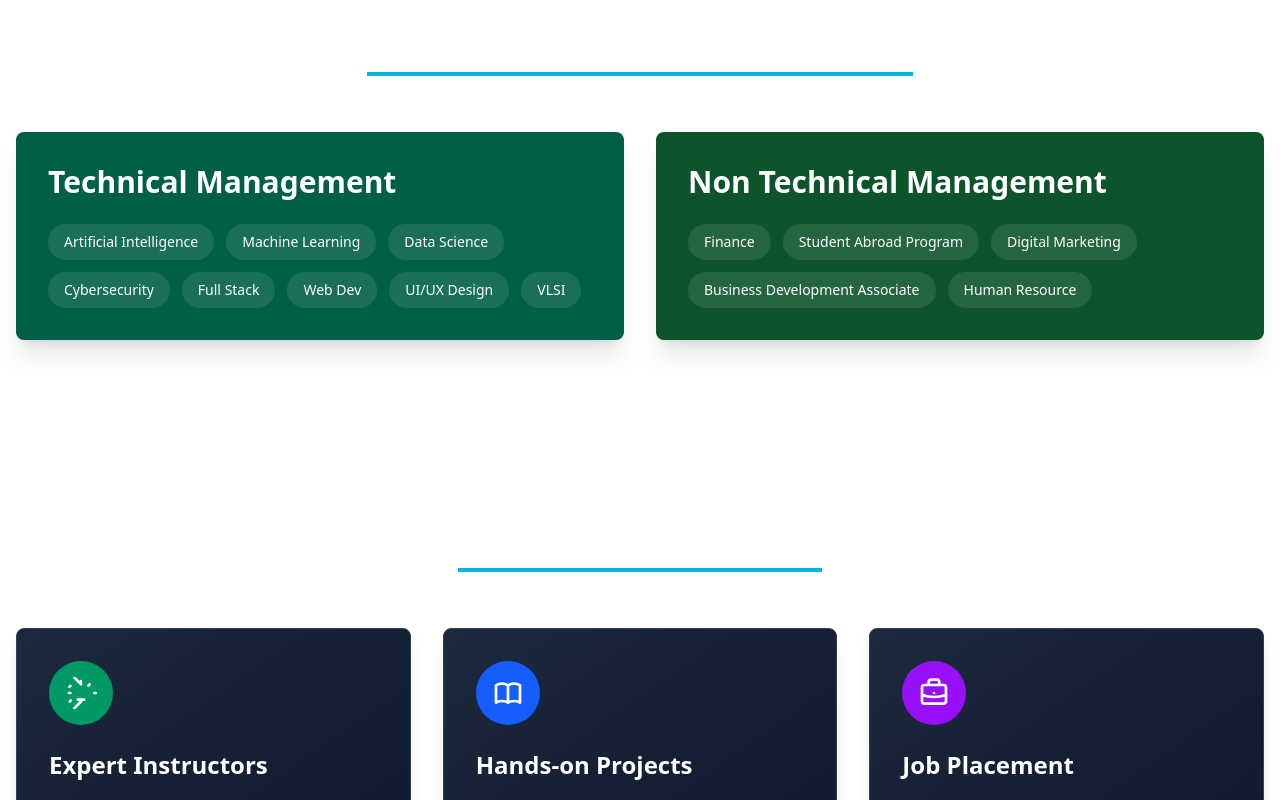
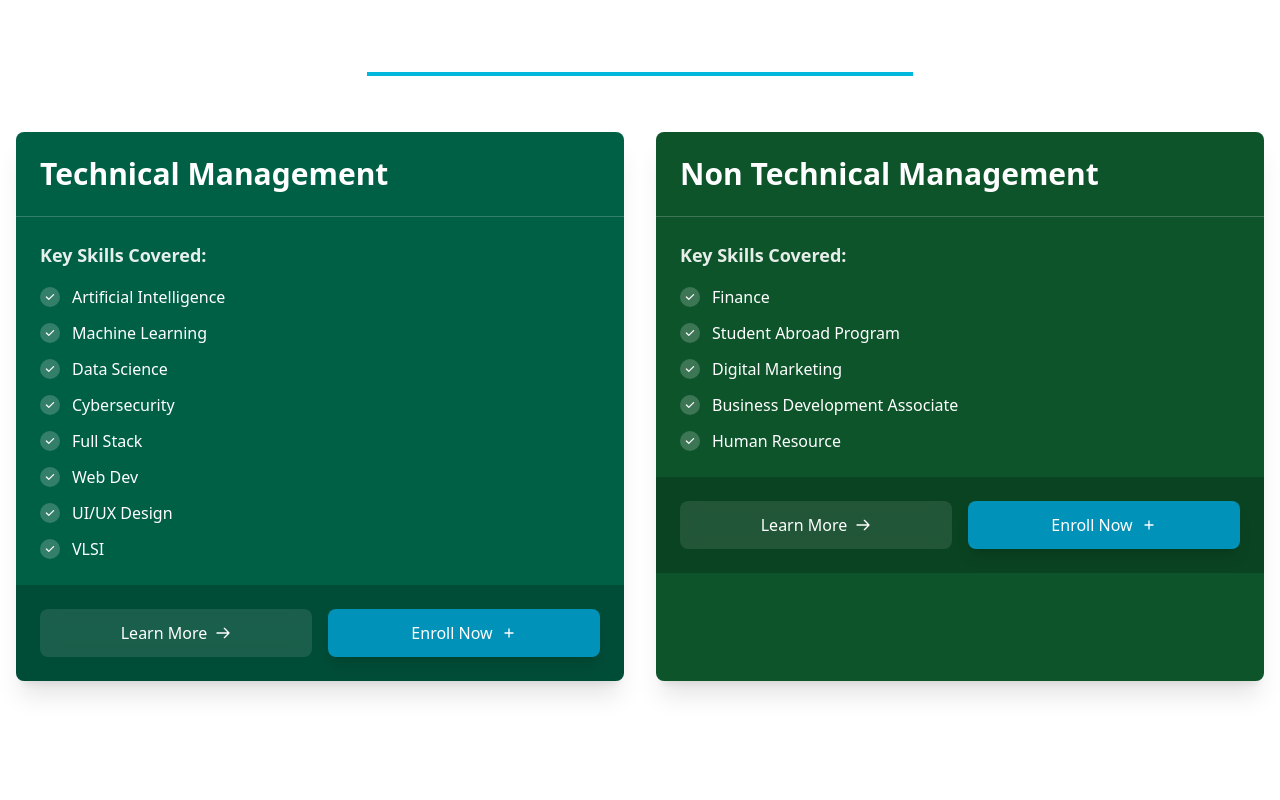
Before and after one commit to mismyst/nextsync, a Next.js app: page / in a window 1280 px wide. Shown: the part 860-1660 px from the top of the page. Built offline with nearby package versions, Linux system fonts and the light colour scheme.

Commit message:
Update page.tsx

```diff
--- a/app/page.tsx
+++ b/app/page.tsx
@@ -69,11 +69,11 @@ export default function Home() {
       </span>
     </h2>
 
-            <div className="grid grid-cols-1 md:grid-cols-2 gap-8">
+    <div className="grid grid-cols-1 lg:grid-cols-2 gap-8">
       {trainingsData.map((training, index) => (
         <div
           key={training.title}
-                  className={`${training.bgColor} rounded-lg p-8 shadow-xl transform transition-all duration-700 ${
+          className={`${training.bgColor} rounded-lg shadow-xl transform transition-all duration-700 overflow-hidden ${
             showTrainings
               ? 'translate-y-0 opacity-100'
               : index % 2 === 0
@@ -81,16 +81,44 @@ export default function Home() {
                 : '-translate-y-24 opacity-0'
           }`}
         >
-                  <h3 className="text-2xl md:text-3xl font-bold text-white mb-6">{training.title}</h3>
-                  <div className="flex flex-wrap gap-3">
+          <div className="p-6 border-b border-white/20">
+            <h3 className="text-2xl md:text-3xl font-bold text-white">{training.title}</h3>
+          </div>
+
+          <div className="p-6">
+            <h4 className="text-lg font-semibold text-white/90 mb-4">Key Skills Covered:</h4>
+            <ul className="space-y-3">
               {training.skills.map((skill) => (
-                      <span
+                <li
                   key={skill}
-                        className="inline-block bg-white/10 rounded-full px-4 py-2 text-sm text-white backdrop-blur-sm"
+                  className="flex items-start"
                 >
-                        {skill}
+                  <span className="inline-flex items-center justify-center w-5 h-5 rounded-full bg-white/20 text-white mr-3 mt-0.5 flex-shrink-0">
+                    <svg xmlns="http://www.w3.org/2000/svg" className="h-3 w-3" viewBox="0 0 20 20" fill="currentColor">
+                      <path fillRule="evenodd" d="M16.707 5.293a1 1 0 010 1.414l-8 8a1 1 0 01-1.414 0l-4-4a1 1 0 011.414-1.414L8 12.586l7.293-7.293a1 1 0 011.414 0z" clipRule="evenodd" />
+                    </svg>
                   </span>
+                  <span className="text-white">{skill}</span>
+                </li>
               ))}
+            </ul>
+          </div>
+
+          <div className="p-6 bg-black/20">
+            <div className="flex flex-col sm:flex-row gap-4">
+              <button className="flex-1 py-3 bg-white/10 hover:bg-white/20 text-white rounded-lg backdrop-blur-sm transition-all duration-300 flex items-center justify-center">
+                Learn More
+                <svg className="w-4 h-4 ml-2" fill="none" stroke="currentColor" viewBox="0 0 24 24" xmlns="http://www.w3.org/2000/svg">
+                  <path strokeLinecap="round" strokeLinejoin="round" strokeWidth="2" d="M14 5l7 7m0 0l-7 7m7-7H3"></path>
+                </svg>
+              </button>
+              <button className="flex-1 py-3 bg-cyan-600 hover:bg-cyan-700 text-white rounded-lg shadow-lg transition-all duration-300 font-medium flex items-center justify-center">
+                Enroll Now
+                <svg className="w-4 h-4 ml-2" fill="none" stroke="currentColor" viewBox="0 0 24 24" xmlns="http://www.w3.org/2000/svg">
+                  <path strokeLinecap="round" strokeLinejoin="round" strokeWidth="2" d="M12 6v6m0 0v6m0-6h6m-6 0H6"></path>
+                </svg>
+              </button>
+            </div>
           </div>
         </div>
       ))}
```
Lines whose indentation alone changed are shown as unchanged.
